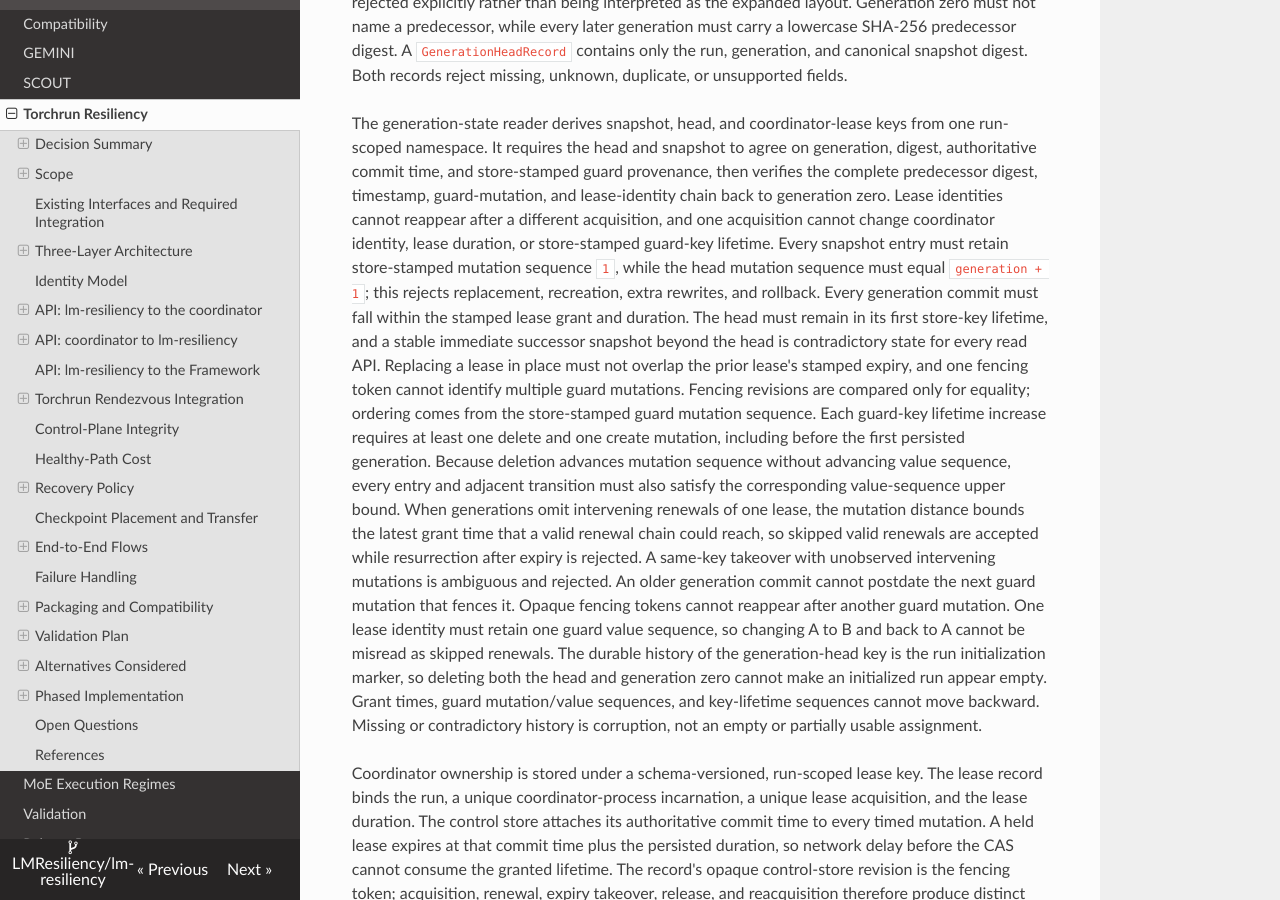
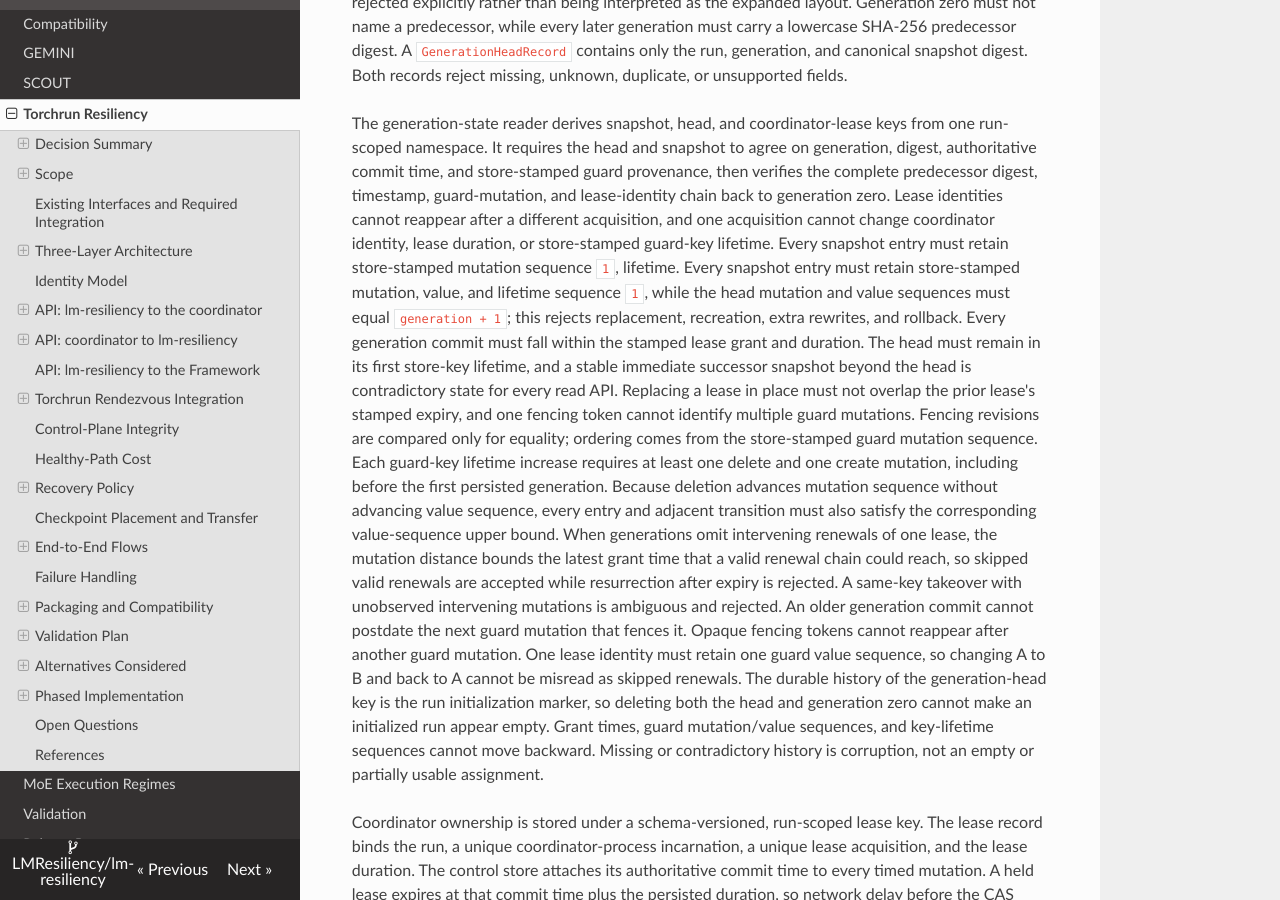
Before and after one commit to LMResiliency/lm-resiliency, an MkDocs documentation site: the page built from docs/torchrun_resiliency.md, in a window 1280 px wide and 900 px high, scrolled down 16746 px. Built offline with MkDocs 1.6.1, drawn with Linux system fonts in a browser that asks for light colours; nearby versions of some CDN libraries.

Commit message:
Validate immutable generation key sequences

```diff
--- a/docs/torchrun_resiliency.md
+++ b/docs/torchrun_resiliency.md
@@ -885,31 +885,32 @@ guard-mutation, and lease-identity chain back to generation zero. Lease
 identities cannot reappear after a different acquisition, and one acquisition
 cannot change coordinator identity, lease duration, or store-stamped guard-key
 lifetime. Every snapshot entry must retain store-stamped mutation sequence `1`,
-while the head mutation sequence must equal `generation + 1`; this rejects
-replacement, recreation, extra rewrites, and rollback. Every generation commit
-must fall within the stamped lease grant and duration. The head must remain in
-its first store-key lifetime, and a stable immediate successor snapshot beyond
-the head is contradictory state for every read API. Replacing a lease in place
-must not overlap the prior lease's stamped expiry, and one fencing token cannot
-identify multiple guard mutations. Fencing revisions are compared only for
-equality; ordering comes from the store-stamped guard mutation sequence. Each
-guard-key lifetime increase requires at least one delete and one create
-mutation, including before the first persisted generation. Because deletion
-advances mutation sequence without advancing value sequence, every entry and
-adjacent transition must also satisfy the corresponding value-sequence upper
-bound. When generations omit intervening renewals of one lease, the mutation
-distance bounds the latest grant time that a valid renewal chain could reach, so
-skipped valid renewals are accepted while resurrection after expiry is rejected.
-A same-key takeover with unobserved intervening mutations is ambiguous and
-rejected. An older generation commit cannot postdate the next guard mutation
-that fences it. Opaque fencing tokens cannot reappear after another guard
-mutation. One lease identity must retain one guard value sequence, so changing A
-to B and back to A cannot be misread as skipped renewals. The durable history of
-the generation-head key is the run initialization marker, so deleting both the
-head and generation zero cannot make an initialized run appear empty. Grant
-times, guard mutation/value sequences, and key-lifetime sequences cannot move
-backward. Missing or contradictory history is corruption, not an empty or
-partially usable assignment.
+lifetime. Every snapshot entry must retain store-stamped mutation, value, and
+lifetime sequence `1`, while the head mutation and value sequences must equal
+`generation + 1`; this rejects replacement, recreation, extra rewrites, and
+rollback. Every generation commit must fall within the stamped lease grant and
+duration. The head must remain in its first store-key lifetime, and a stable
+immediate successor snapshot beyond the head is contradictory state for every
+read API. Replacing a lease in place must not overlap the prior lease's stamped
+expiry, and one fencing token cannot identify multiple guard mutations. Fencing
+revisions are compared only for equality; ordering comes from the store-stamped
+guard mutation sequence. Each guard-key lifetime increase requires at least one
+delete and one create mutation, including before the first persisted generation.
+Because deletion advances mutation sequence without advancing value sequence,
+every entry and adjacent transition must also satisfy the corresponding
+value-sequence upper bound. When generations omit intervening renewals of one
+lease, the mutation distance bounds the latest grant time that a valid renewal
+chain could reach, so skipped valid renewals are accepted while resurrection
+after expiry is rejected. A same-key takeover with unobserved intervening
+mutations is ambiguous and rejected. An older generation commit cannot postdate
+the next guard mutation that fences it. Opaque fencing tokens cannot reappear
+after another guard mutation. One lease identity must retain one guard value
+sequence, so changing A to B and back to A cannot be misread as skipped
+renewals. The durable history of the generation-head key is the run
+initialization marker, so deleting both the head and generation zero cannot make
+an initialized run appear empty. Grant times, guard mutation/value sequences,
+and key-lifetime sequences cannot move backward. Missing or contradictory
+history is corruption, not an empty or partially usable assignment.
 
 Coordinator ownership is stored under a schema-versioned, run-scoped lease key.
 The lease record binds the run, a unique coordinator-process incarnation, a
```
Also changed, not shown: 2 other files.
